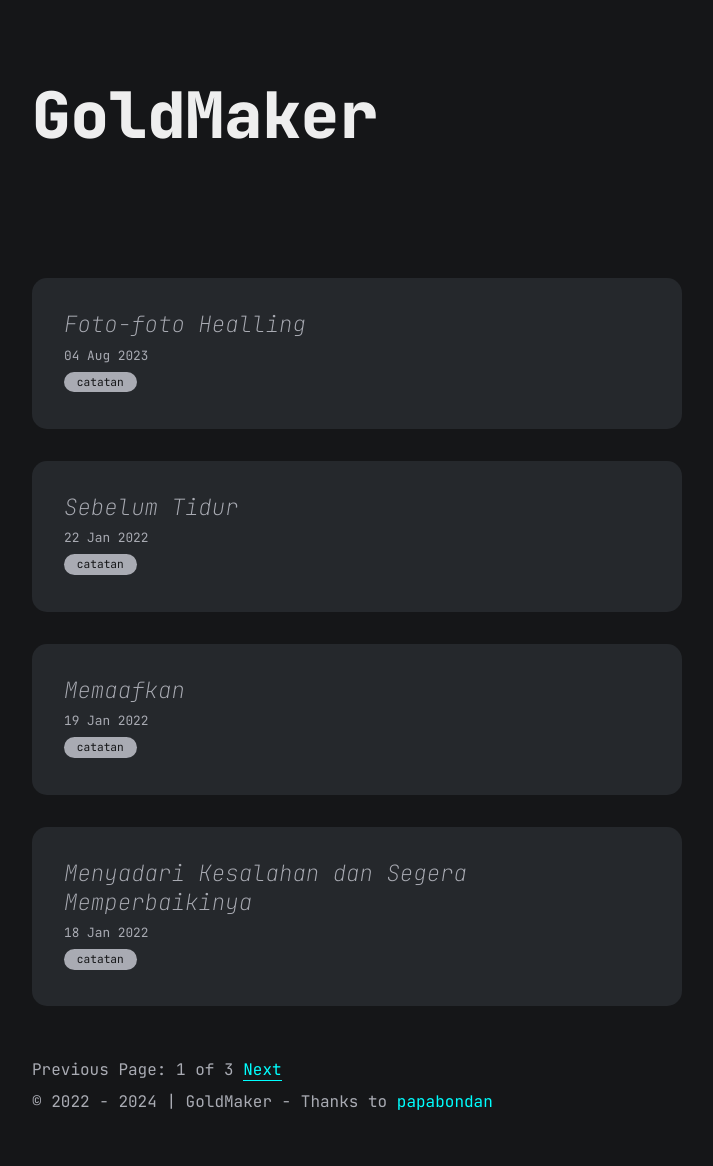
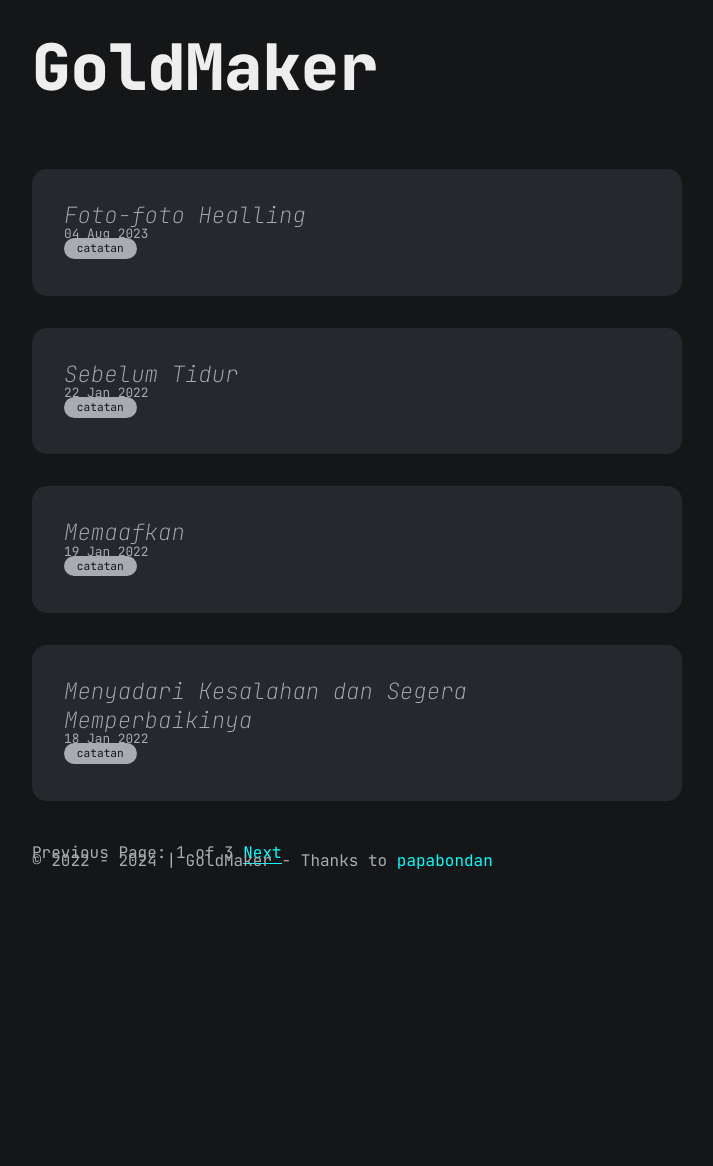
Before and after one commit to angganesia/angganesia.github.io, a Jekyll site: the page built from index.html, in a window 1280 px wide. Shown: the whole page, without its empty margins (283-996 px from the left). Built offline with Jekyll 4.4.1, drawn with Linux system fonts in a browser that asks for light colours; the list of posts is cut into pages by our own code; comment, search, counter and statistics services are not loaded; after the commit the page ends 913 px from its top, so only the background shows below that.

Commit message:
update main.css

```diff
--- a/assets/css/main.css
+++ b/assets/css/main.css
@@ -27,16 +27,16 @@ body {
   color: var(--white-2);
   background-color: var(--gray-6);
   font-family: "JetBrains Mono", monospace;
-  line-height: 2rem;
+  line-height: 0.5rem;
   background-color: var(--gray-5);
 }
 header {
-  padding: 2rem 0 4rem 0;
+  padding: 1rem 0 1rem 0;
 }
 header .site-title {
   font-size: 4rem;
   font-weight: bolder;
-  line-height: 110%;
+  line-height: 10%;
   color: var(--white-1);
 }
 main {
```
